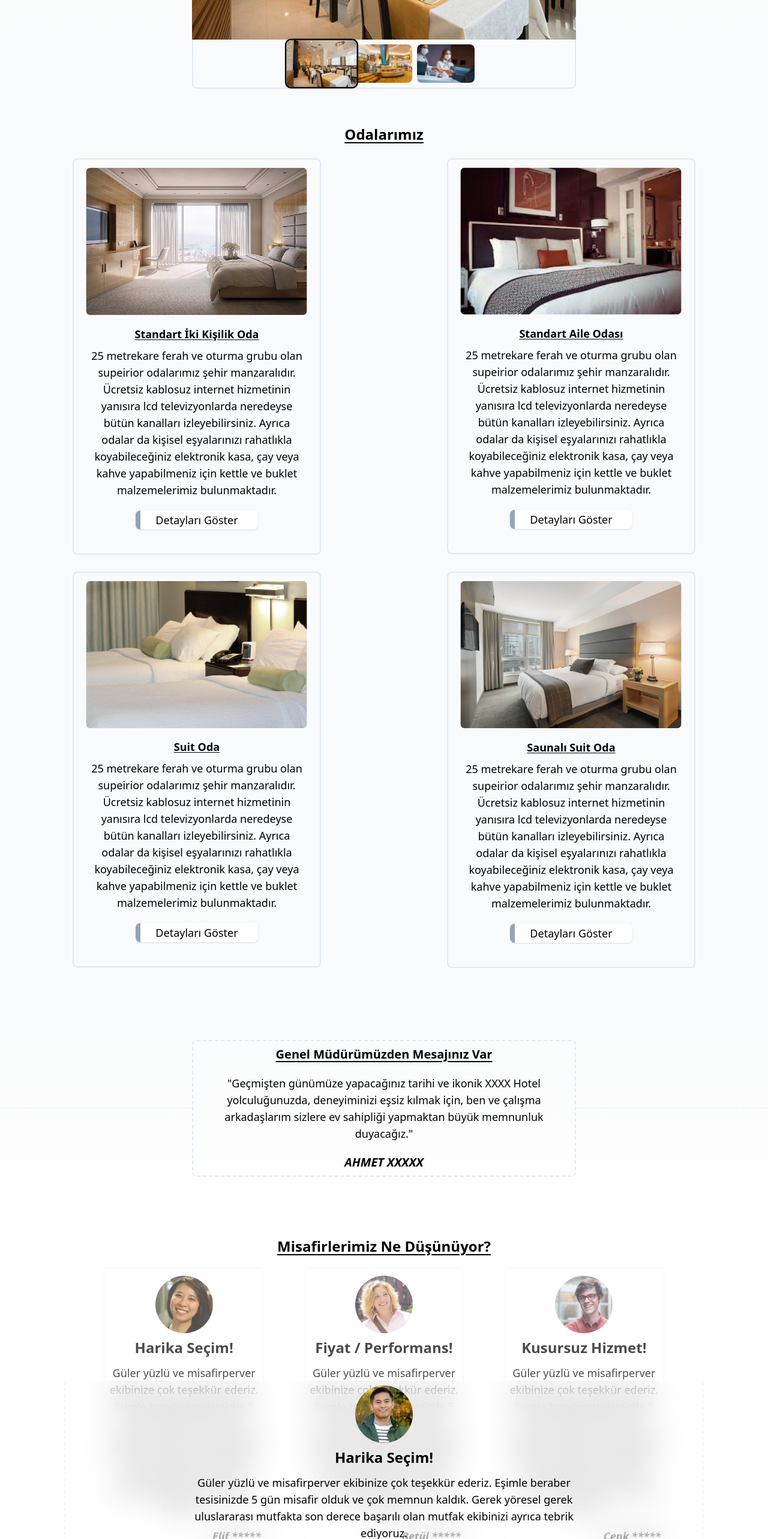
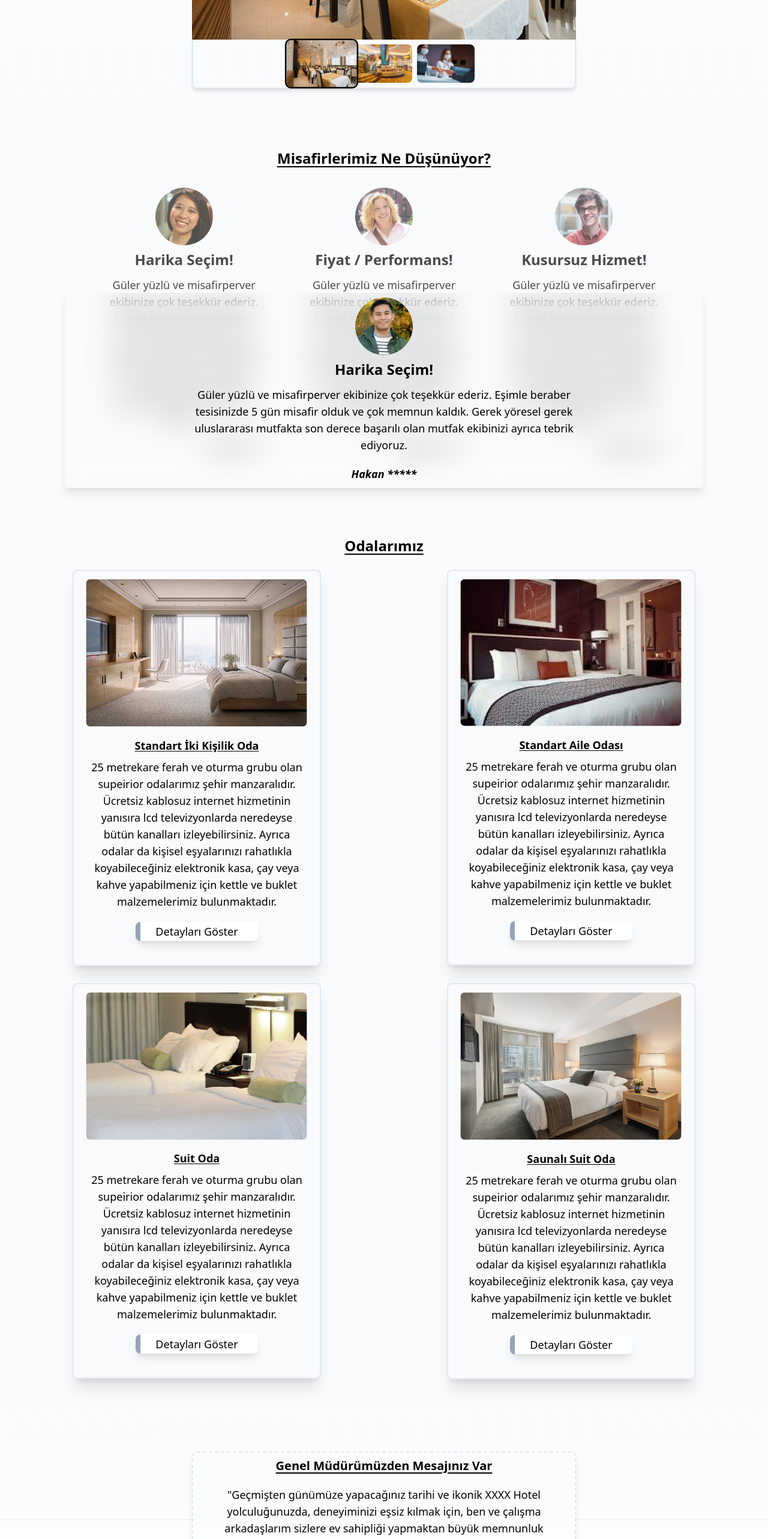
Before and after one commit to kogunlu/hotel-case, a React (Create React App) app: page / in a window 1280 px wide. Shown: the part 955-3521 px from the top of the page at 60% size. Built offline with nearby package versions, Linux system fonts and the light colour scheme; the HTML template or start-up script is replaced by a standard one.

Commit message:
Style | Shadow add to components.

```diff
--- a/src/components/comments/CommentCard.jsx
+++ b/src/components/comments/CommentCard.jsx
@@ -1,11 +1,17 @@
 import React from 'react'
 
-function CommentCard({imageSrc, header, comment, name, handleHover}) {
+function CommentCard({imageSrc, header, comment, name, handleHover, isHover}) {
+
+  const activeClassList = "px-1 py-3 w-full md:w-3/12 h-auto flex flex-col items-center justify-between gap-3 border border-neutral-100 rounded-md hover:border-dotted hover:border-neutral-400 md:hover:-translate-y-4 z-20 hover:z-20 hover:backdrop-blur-xl md:opacity-80 hover:opacity-100 xl:mb-10 2xl:mb-32 hover:shadow-2xl bg-white"
+
+  const passiveClassLisst = "px-1 py-3 w-full md:w-3/12 h-auto flex flex-col items-center justify-between gap-3 border border-neutral-100 rounded-md hover:border-dotted hover:border-neutral-400 md:hover:-translate-y-4 z-0 hover:z-20 hover:backdrop-blur-xl md:opacity-70 hover:opacity-100 xl:mb-10 2xl:mb-32 hover:shadow-2xl bg-gray-50 hover:bg-white"
+
+
   return (
     <div
     onPointerEnter={() => handleHover()}
     onPointerLeave={() => handleHover()}
-    className='px-1 py-3 w-full md:w-3/12 h-auto flex flex-col items-center justify-between gap-3 border border-neutral-100 rounded-md hover:border-dotted hover:border-neutral-400 md:hover:-translate-y-4 z-0 hover:z-20 hover:backdrop-blur-xl md:opacity-70 hover:opacity-100 xl:mb-10 2xl:mb-32'>
+    className={isHover ? activeClassList : passiveClassLisst}>
         <div className='flex flex-col justify-between items-center gap-2'>
             <img
             src = {imageSrc}
--- a/src/components/comments/Comments.jsx
+++ b/src/components/comments/Comments.jsx
@@ -12,7 +12,7 @@ function Comments() {
         setIsHover(!isHover)
     }
 
-    const commentCards = comments.map((item, index) => {
+    const commentCards = comments.map((item) => {
       return  (
         <CommentCard
             key={item.visitorName}
@@ -20,6 +20,7 @@ function Comments() {
             comment={item.visitorComment}
             name={item.visitorName}
             header = {item.visitorHeader}
+            isHover={isHover}
             handleHover={handleHover}
         />
       )
@@ -28,13 +29,13 @@ function Comments() {
 
 
   return (
-    <div className='w-full h-full flex flex-col items-center mt-5 mb-16 relative'>
+    <div className='w-full h-full flex flex-col items-center pt-20 relative bg-gray-50'>
         <h2 className='text-2xl font-bold underline underline-offset-4 mb-5 text-center'>Misafirlerimiz Ne Düşünüyor?</h2>
         <div className='w-10/12 flex flex-col md:flex-row justify-evenly'>
              {commentCards}
         </div>
 
-        <div className='w-10/12 md:absolute bottom-0'>
+        <div className='w-10/12 2xl:w-6/12 md:absolute bottom-0'>
             <MainCommentCard
             imageSrc={mainComment.visitorImg}
             comment={mainComment.visitorComment}
--- a/src/components/comments/MainCommentCard.jsx
+++ b/src/components/comments/MainCommentCard.jsx
@@ -2,7 +2,7 @@ import React from 'react'
 
 function MainCommentCard({imageSrc, header, comment, name, isHover}) {
 
-    const classListActive = "px-5 py-2 w-full h-auto flex flex-col items-center justify-between gap-3 rounded-md backdrop-blur-xl z-0 border border-neutral-100 rounded-md md:border-dashed md:border-b-2 md:border-t-0 md:border-l-2 md:border-r-2"
+    const classListActive = "px-5 py-2 w-full h-auto flex flex-col items-center justify-between gap-3 rounded-md backdrop-blur-xl z-20 border border-neutral-100 rounded-md md:border-b-2 md:border-t-0 md:border-l-2 md:border-r-2 shadow-lg"
     const classListPassive = "px-5 py-2 w-full h-auto flex flex-col items-center justify-between gap-3 rounded-md backdrop-blur-xl z-0 md:blur-sm border border-neutral-100 rounded-md md:border-none"
 
   return (
--- a/src/components/footer/Footer.jsx
+++ b/src/components/footer/Footer.jsx
@@ -8,7 +8,7 @@ import tursab from "../../pictures/tursab.png"
 
 function Footer() {
   return (
-    <div className='w-full flex items-center justify-center bg-gradient-to-b from-white to-black pb-5'>
+    <div className='w-full flex items-center justify-center bg-gradient-to-b from-white to-black pb-10 mt-10'>
         <div className='w-full flex flex-col items-center border-t-2 pt-2'>
 
             <div className='flex flex-col justify-center items-center mb-5'>
--- a/src/components/message/Message.jsx
+++ b/src/components/message/Message.jsx
@@ -3,17 +3,17 @@ import React from 'react'
 
 function Message() {
   return (
-    <div className='w-full  flex justify-center items-center bg-gradient-to-b from-gray-50 to-white'>
+    <div className='w-full  flex justify-center items-center bg-gradient-to-b from-gray-50 to-white '>
         <div className='w-full flex justify-center items-center my-20'>
 
         <div className='w-1/6 lg:w-3/12'>
             <hr className='border-dashed border-1 border-slate-200' />
         </div>
 
-        <div className='w-4/6 lg:w-6/12 h-full border-dashed border-2 border-slate-200 flex flex-col items-center justify-evenly rounded-lg gap-5' >
+        <div className='w-4/6 lg:w-6/12 h-full border-dashed border-2 border-slate-200 flex flex-col items-center justify-evenly rounded-lg gap-5 shadow-lg' >
 
 
-                <div className='w-5/6 flex flex-col justify-center items-center mt-2'>
+                <div className='w-5/6 flex flex-col justify-center items-center mt-2 '>
                     <h3 className='text-center font-bold text-xl underline underline-offset-4 '>Genel Müdürümüzden Mesajınız Var</h3>
                 </div>
 
--- a/src/components/rooms/RoomCard.jsx
+++ b/src/components/rooms/RoomCard.jsx
@@ -2,7 +2,7 @@ import React from 'react'
 
 function RoomCard( { imageSrc, description, name, header } ) {
   return (
-    <div className='w-5/6 md:w-7/12 lg:w-4/12 h-max border-solid border-2 border-slate-200 flex-col items-center justify-center mb-5 rounded-lg'>
+    <div className='w-5/6 md:w-7/12 lg:w-4/12 h-max border-solid border-2 border-slate-200 flex-col items-center justify-center mb-5 rounded-lg shadow-xl'>
         <img className='h-4/6 w-full scale-90 hover:scale-100 ease-in duration-500 rounded-lg '
         src={imageSrc}
         alt={name}></img>
@@ -10,7 +10,7 @@ function RoomCard( { imageSrc, description, name, header } ) {
         <div className='h-2/6 w-full flex flex-col justify-center items-center mb-5 mt-5 md:mt-1'>
             <h3 className='text-center font-semibold text-lg underline underline-offset-2 my-2 lg:mt-0'>{header}</h3>
             <p className='text-center px-5'>{description}</p>
-            <button className="group relative h-8 w-8/12 sm:w-6/12 md:w-4/12 lg:w-6/12 overflow-hidden rounded-lg bg-white text-lg shadow my-5">
+            <button className="group relative h-8 w-8/12 sm:w-6/12 md:w-4/12 lg:w-6/12 overflow-hidden rounded-lg bg-white text-lg my-5 shadow-lg">
                 <div className="absolute inset-0 w-2 bg-slate-400 transition-all duration-[250ms] ease-out group-hover:w-full"></div>
                 <span className="relative text-black group-hover:text-white">Detayları Göster</span>
             </button>
--- a/src/components/rooms/Rooms.jsx
+++ b/src/components/rooms/Rooms.jsx
@@ -18,7 +18,7 @@ function Rooms() {
     })
 
   return (
-    <div className='flex flex-col items-center py-5 pt-10 bg-gray-50'>
+    <div className='flex flex-col items-center py-5 pt-20 bg-gray-50'>
         <p className='font-bold text-xl text-center md:mb-1 lg:text-2xl underline underline-offset-4 '>Odalarımız</p>
 
         <div className='flex flex-col justify-center items-center lg:flex-row lg:justify-around lg:flex-wrap lg:mx-5 lg:gap-2 lg:pt-5'>
--- a/src/components/slider/Slider.jsx
+++ b/src/components/slider/Slider.jsx
@@ -22,7 +22,7 @@ function Slider() {
 
   const Thumbnail = ({arr, image, index}) => {
     return (
-      <div className='w-full flex justify-center gap-2 items-center py-2 border-solid border-l-2 border-r-2 border-b-2 border-slate-200 rounded-b-lg '>
+      <div className='w-full flex justify-center gap-2 items-center py-2 border-solid border-l-2 border-r-2 border-b-2 border-slate-200 rounded-b-lg shadow-md'>
         {arr.map( (imageSrc, i ) => {
           return (<img
             key={i}
--- a/src/pages/home-page/Home.jsx
+++ b/src/pages/home-page/Home.jsx
@@ -24,9 +24,9 @@ function Home() {
     <div className='lg:text-lg'>
         {isReservVis ? <Reservation /> : null }
         <Slider/>
+        <Comments />
         <Rooms />
         <Message />
-        <Comments />
     </div>
   )
 }
```
